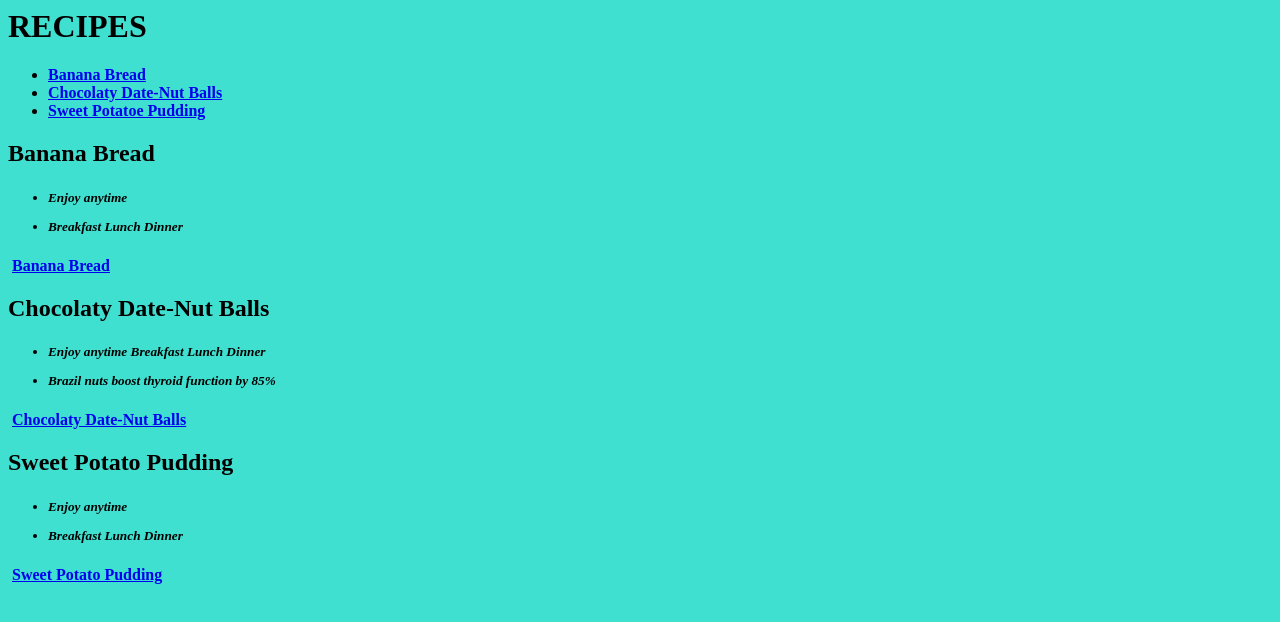
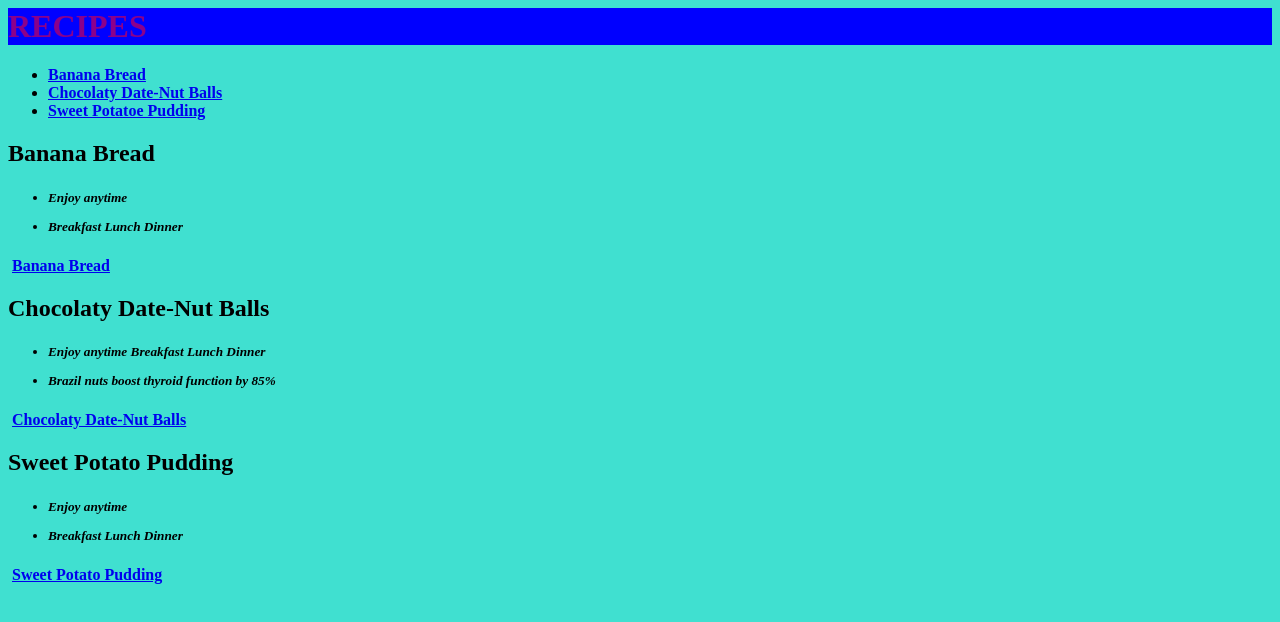
Before and after one commit to MJZTEC2021/Recipes_Demo, a plain HTML site: page index.html in a window 1280 px wide. Drawn offline with Linux system fonts and the light colour scheme.

Commit message:
Updated h1 RECIPES heading background color

```diff
--- a/styles.css
+++ b/styles.css
@@ -1,6 +1,10 @@
 /*body { */
 body {
- background-color:  turquoise;
+  background-color: turquoise;
+}
+h1 {
+  color: darkmagenta;
+  background-color: blue;
 }
 
 /*height: 100%; */
```
